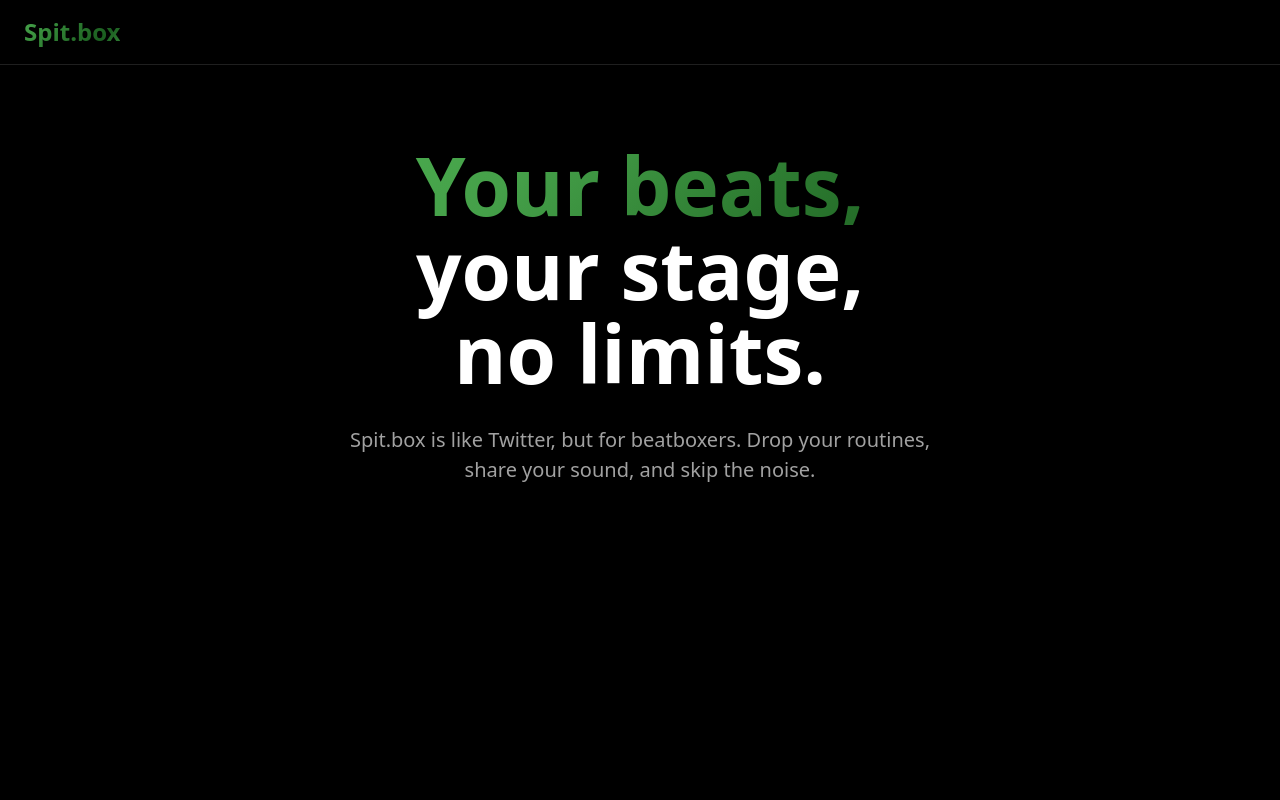
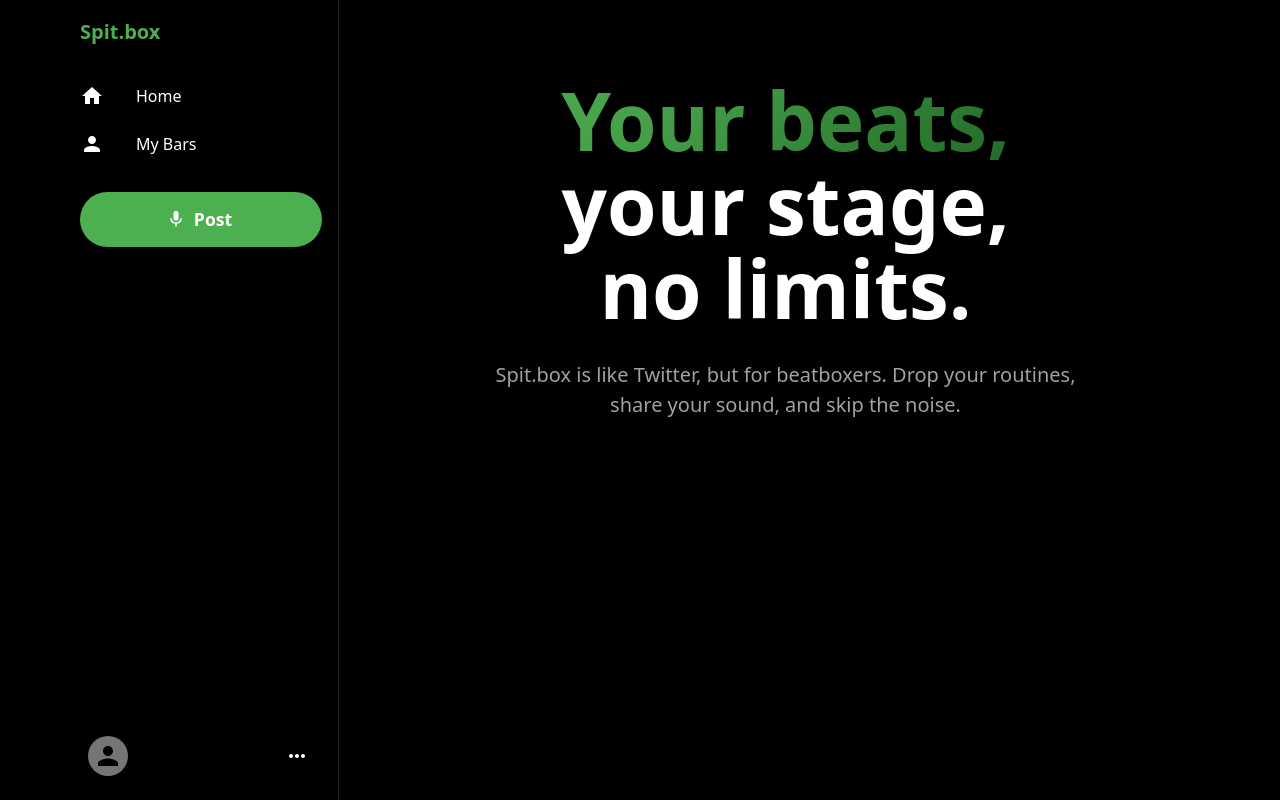
Before and after one commit to shasha98sr/beatexchange, a React (Create React App) app in the folder frontend/: page / in a window 1280 px wide. Built offline with nearby package versions, Linux system fonts and the light colour scheme; no server answers.

Commit message:
left nav

```diff
--- a/frontend/src/App.tsx
+++ b/frontend/src/App.tsx
@@ -12,6 +12,7 @@ import LandingPage from './components/LandingPage';
 import { AuthProvider, useAuth } from './context/AuthContext';
 import * as beatService from './services/api';
 import Navbar from './components/Navbar';
+import Sidebar from './components/Sidebar';
 import './App.css';
 
 function AppContent() {
@@ -119,13 +120,34 @@ function AppContent() {
   return (
     <ThemeProvider theme={themeObj}>
       <CssBaseline />
-      <Navbar onToggleTheme={toggleTheme} />
       <Container maxWidth="lg">
-        <Box sx={{ mt: 4, pb: 4 }}>
-          <Routes>
-            <Route path="/" element={<LandingPage />} />
-            <Route path="/feed" element={<BeatboxFeed />} />
-          </Routes>
+        <Box sx={{
+          display: 'flex',
+          minHeight: '100vh',
+          position: 'relative',
+        }}>
+          {/* Left Sidebar */}
+          <Box
+            sx={{
+              width: 275,
+              position: 'sticky',
+              top: 0,
+              height: '100vh',
+              borderRight: 1,
+              borderColor: 'divider',
+              display: { xs: 'none', md: 'block' },
+            }}
+          >
+            <Sidebar onToggleTheme={toggleTheme} />
+          </Box>
+
+          {/* Main Content */}
+          <Box sx={{ flex: 1, ml: { md: 2 }, mt: 4, pb: 4 }}>
+            <Routes>
+              <Route path="/" element={<LandingPage />} />
+              <Route path="/feed" element={<BeatboxFeed />} />
+            </Routes>
+          </Box>
         </Box>
       </Container>
     </ThemeProvider>
--- a/frontend/src/components/RecordBeat.tsx
+++ b/frontend/src/components/RecordBeat.tsx
@@ -12,7 +12,7 @@ import {
   Typography,
   Alert,
 } from '@mui/material';
-import { Mic, Stop, PlayArrow, Pause, Close, Save } from '@mui/icons-material';
+import { Mic, Stop, PlayArrow, Pause, Close, Save, RestartAlt, MicNone } from '@mui/icons-material';
 import { beats } from '../services/api';
 import { useAuth } from '../context/AuthContext';
 import { useTheme } from '@mui/material/styles';
@@ -352,40 +352,69 @@ const RecordBeat: React.FC<RecordBeatProps> = ({ open, onClose, onUploadComplete
             bgcolor: theme.palette.mode === 'dark' ? 'rgba(255, 255, 255, 0.05)' : 'rgba(0, 0, 0, 0.05)',
           }
         }}>
-          <Box sx={{ display: 'flex', justifyContent: 'center', gap: 2 }}>
+          <Box sx={{
+            display: 'flex',
+            justifyContent: 'center',
+            alignItems: 'center',
+            gap: 3,
+            mt: 2
+          }}>
             {!recordedBlob ? (
               <IconButton
-                color={isRecording ? 'error' : 'primary'}
                 onClick={isRecording ? stopRecording : startRecording}
                 disabled={uploading}
                 sx={{
                   width: 80,
                   height: 80,
-                  '& .MuiSvgIcon-root': {
-                    fontSize: 40
-                  }
+                  bgcolor: isRecording ? '#ff1744' : '#d50000',
+                  '&:hover': {
+                    bgcolor: isRecording ? '#d50000' : '#c62828',
+                  },
+                  transition: 'all 0.3s ease',
+                  boxShadow: isRecording ? '0 0 0 5px rgba(255, 23, 68, 0.3)' : 'none',
+                  '&.Mui-disabled': {
+                    bgcolor: '#bdbdbd',
+                  },
                 }}
               >
-                {isRecording ? <Stop /> : <Mic />}
+                {isRecording ? (
+                  <Stop sx={{
+                    fontSize: 40,
+                    color: '#fff',
+                  }} />
+                ) : (
+                  <Mic sx={{
+                    fontSize: 40,
+                    color: '#fff',
+                    animation: isRecording ? 'pulse 1.5s infinite' : 'none',
+                  }} />
+                )}
               </IconButton>
             ) : (
               <>
                 <IconButton
-                  color="primary"
                   onClick={togglePlayback}
                   disabled={uploading || isRecording}
                   sx={{
                     width: 80,
                     height: 80,
-                    '& .MuiSvgIcon-root': {
-                      fontSize: 40
-                    }
+                    bgcolor: theme.palette.primary.main,
+                    '&:hover': {
+                      bgcolor: theme.palette.primary.dark,
+                    },
+                    '&.Mui-disabled': {
+                      bgcolor: '#bdbdbd',
+                    },
                   }}
                 >
-                  {isPlaying ? <Pause /> : <PlayArrow />}
+                  {isPlaying ? (
+                    <Pause sx={{ fontSize: 40, color: '#fff' }} />
+                  ) : (
+                    <PlayArrow sx={{ fontSize: 40, color: '#fff' }} />
+                  )}
                 </IconButton>
+                <Box sx={{ display: 'flex', flexDirection: 'column', alignItems: 'center' }}>
                   <IconButton
-                  color="error"
                     onClick={() => {
                       setRecordedBlob(null);
                       setIsPlaying(false);
@@ -400,18 +429,49 @@ const RecordBeat: React.FC<RecordBeatProps> = ({ open, onClose, onUploadComplete
                     }}
                     disabled={uploading}
                     sx={{
-                    width: 80,
-                    height: 80,
-                    '& .MuiSvgIcon-root': {
-                      fontSize: 40
-                    }
+                      width: 40,
+                      height: 40,
+                      bgcolor: 'transparent',
+                      border: 1,
+                      borderColor: theme.palette.error.main,
+                      color: theme.palette.error.main,
+                      '&:hover': {
+                        bgcolor: 'rgba(211, 47, 47, 0.04)',
+                      },
+                      '&.Mui-disabled': {
+                        bgcolor: '#bdbdbd',
+                      },
                     }}
                   >
-                  <Close />
+                    <RestartAlt sx={{ fontSize: 20 }} />
                   </IconButton>
+                  <Typography
+                    variant="caption"
+                    color="error"
+                    sx={{ mt: 0.5 }}
+                  >
+                    Reset
+                  </Typography>
+                </Box>
               </>
             )}
           </Box>
+
+          <style>
+            {`
+              @keyframes pulse {
+                0% {
+                  transform: scale(1);
+                }
+                50% {
+                  transform: scale(1.1);
+                }
+                100% {
+                  transform: scale(1);
+                }
+              }
+            `}
+          </style>
 
           <Typography align="center" variant="body2" color="textSecondary">
             {formatTime(recordingTime)}
@@ -443,10 +503,18 @@ const RecordBeat: React.FC<RecordBeatProps> = ({ open, onClose, onUploadComplete
         <Button
           onClick={handleSubmit}
           disabled={!recordedBlob || uploading}
-          startIcon={<Save />}
           variant="contained"
+          color="primary"
+          sx={{
+            bgcolor: theme.palette.primary.main,
+            color: '#fff',
+            borderRadius: 28,
+            '&:hover': {
+              bgcolor: theme.palette.primary.dark,
+            },
+          }}
         >
-          {uploading ? 'Uploading...' : 'Save'}
+          {uploading ? 'Posting...' : 'Post'}
         </Button>
       </DialogActions>
       {uploading && <LinearProgress />}
--- /dev/null
+++ b/frontend/src/components/Sidebar.tsx
@@ -0,0 +1,213 @@
+import React from 'react';
+import { Link, useNavigate } from 'react-router-dom';
+import {
+  Box,
+  List,
+  ListItem,
+  ListItemButton,
+  ListItemIcon,
+  ListItemText,
+  IconButton,
+  Typography,
+  Avatar,
+  Menu,
+  MenuItem,
+  Divider,
+  Button,
+} from '@mui/material';
+import {
+  Home as HomeIcon,
+  Mic as MicIcon,
+  MoreHoriz as MoreIcon,
+  Logout as LogoutIcon,
+  DarkMode as DarkModeIcon,
+  LightMode as LightModeIcon,
+  Person as PersonIcon,
+} from '@mui/icons-material';
+import { useAuth } from '../context/AuthContext';
+import { useTheme } from '@mui/material/styles';
+import RecordBeat from './RecordBeat';
+
+interface SidebarProps {
+  onToggleTheme: () => void;
+}
+
+const Sidebar: React.FC<SidebarProps> = ({ onToggleTheme }) => {
+  const theme = useTheme();
+  const navigate = useNavigate();
+  const { user, logout } = useAuth();
+  const [anchorEl, setAnchorEl] = React.useState<null | HTMLElement>(null);
+  const [showRecordDialog, setShowRecordDialog] = React.useState(false);
+
+  const handleMenuClick = (event: React.MouseEvent<HTMLButtonElement>) => {
+    setAnchorEl(event.currentTarget);
+  };
+
+  const handleMenuClose = () => {
+    setAnchorEl(null);
+  };
+
+  const handleLogout = async () => {
+    try {
+      await logout();
+      navigate('/');
+    } catch (error) {
+      console.error('Logout failed:', error);
+    }
+    handleMenuClose();
+  };
+
+  const handleRecordComplete = () => {
+    setShowRecordDialog(false);
+  };
+
+  return (
+    <Box sx={{ height: '100%', display: 'flex', flexDirection: 'column' }}>
+      {/* Logo */}
+      <Box sx={{ p: 2 }}>
+        <Typography
+          variant="h6"
+          component={Link}
+          to="/"
+          sx={{
+            fontWeight: 'bold',
+            textDecoration: 'none',
+            color: theme.palette.primary.main,
+          }}
+        >
+          Spit.box
+        </Typography>
+      </Box>
+
+      {/* Navigation Items */}
+      <List sx={{ flex: 1 }}>
+        <ListItem disablePadding>
+          <ListItemButton
+            component={Link}
+            to="/feed"
+            sx={{ borderRadius: 28 }}
+          >
+            <ListItemIcon>
+              <HomeIcon />
+            </ListItemIcon>
+            <ListItemText primary="Home" />
+          </ListItemButton>
+        </ListItem>
+
+        <ListItem disablePadding>
+          <ListItemButton
+            component={Link}
+            to="/profile"
+            sx={{ borderRadius: 28 }}
+          >
+            <ListItemIcon>
+              <PersonIcon />
+            </ListItemIcon>
+            <ListItemText primary="My Bars" />
+          </ListItemButton>
+        </ListItem>
+
+        {/* Post Button */}
+        <ListItem sx={{ mt: 2 }}>
+          <Button
+            variant="contained"
+            fullWidth
+            startIcon={<MicIcon />}
+            onClick={() => setShowRecordDialog(true)}
+            sx={{
+              borderRadius: 28,
+              py: 1.5,
+              textTransform: 'none',
+              fontSize: '1.1rem',
+              fontWeight: 'bold',
+              bgcolor: 'primary.main',
+              color: '#fff',
+              '&:hover': {
+                bgcolor: 'primary.dark',
+              },
+            }}
+          >
+            Post
+          </Button>
+        </ListItem>
+      </List>
+
+      {/* User Profile Section */}
+      <Box sx={{ p: 2 }}>
+        <Box
+          sx={{
+            display: 'flex',
+            alignItems: 'center',
+            gap: 2,
+            p: 1,
+            borderRadius: 2,
+            '&:hover': {
+              bgcolor: 'action.hover',
+            },
+          }}
+        >
+          <Avatar
+            src={user?.profile_photo || undefined}
+            alt={user?.username}
+          >
+            {user?.username?.[0]?.toUpperCase()}
+          </Avatar>
+          <Box sx={{ flex: 1 }}>
+            <Typography variant="subtitle2" fontWeight="bold">
+              {user?.username}
+            </Typography>
+          </Box>
+          <IconButton
+            size="small"
+            onClick={handleMenuClick}
+            aria-label="user menu"
+          >
+            <MoreIcon />
+          </IconButton>
+        </Box>
+
+        <Menu
+          anchorEl={anchorEl}
+          open={Boolean(anchorEl)}
+          onClose={handleMenuClose}
+          anchorOrigin={{
+            vertical: 'top',
+            horizontal: 'right',
+          }}
+          transformOrigin={{
+            vertical: 'bottom',
+            horizontal: 'right',
+          }}
+        >
+          <MenuItem onClick={onToggleTheme}>
+            {theme.palette.mode === 'dark' ? (
+              <>
+                <LightModeIcon sx={{ mr: 1 }} />
+                Light Mode
+              </>
+            ) : (
+              <>
+                <DarkModeIcon sx={{ mr: 1 }} />
+                Dark Mode
+              </>
+            )}
+          </MenuItem>
+          <Divider />
+          <MenuItem onClick={handleLogout}>
+            <LogoutIcon sx={{ mr: 1 }} />
+            Logout
+          </MenuItem>
+        </Menu>
+      </Box>
+
+      {/* Record Beat Dialog */}
+      <RecordBeat
+        open={showRecordDialog}
+        onClose={() => setShowRecordDialog(false)}
+        onUploadComplete={handleRecordComplete}
+      />
+    </Box>
+  );
+};
+
+export default Sidebar;
```
Lines whose indentation alone changed are shown as unchanged.
